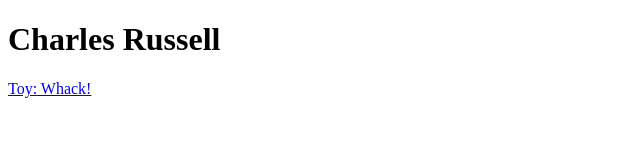
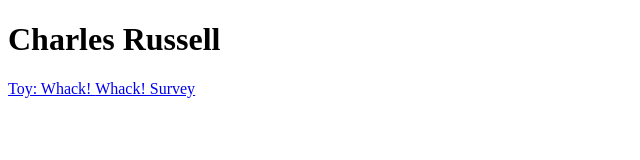
Before and after one commit to mickcold/Digital-Game-Design, a plain HTML site: page index.html in a window 1280 px wide. Shown: the whole page, without its empty margins (0-640 px from the left). Drawn offline with Linux system fonts and the light colour scheme.

Commit message:
survey added

```diff
--- a/index.html
+++ b/index.html
@@ -13,6 +13,7 @@
 
 		<p>
 			<a href="Perlen/index.html" target="_blank">Toy: Whack! </a>
+			<a href="https://docs.google.com/forms/d/e/1FAIpQLSesJA4tNbG2rkb9JOLyG-OivaXOjvo_YABi7T7ryc300X3TKw/viewform?usp=header" target="_blank">Whack! Survey </a>
 			<br>
 		</p>
 
```
